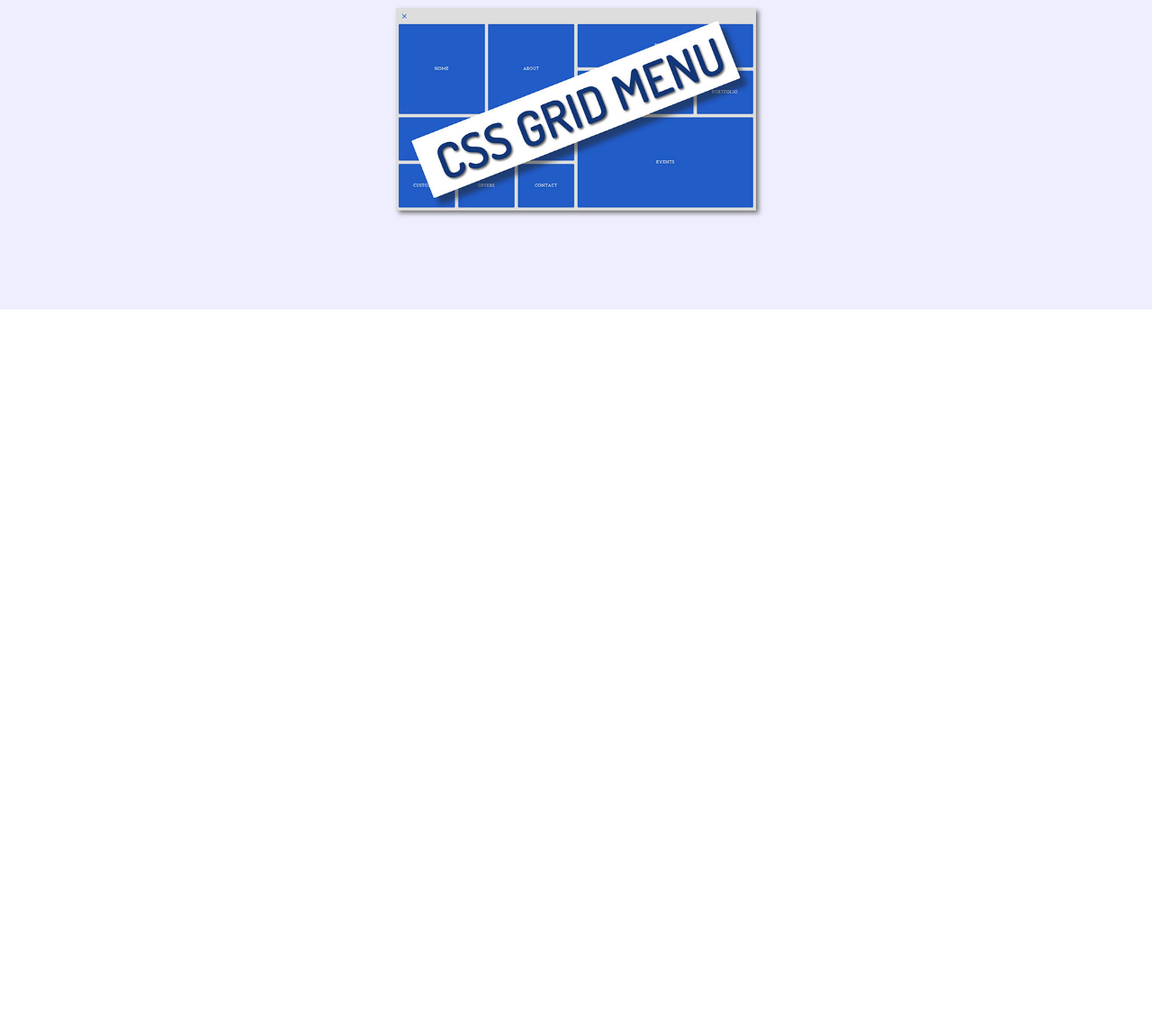
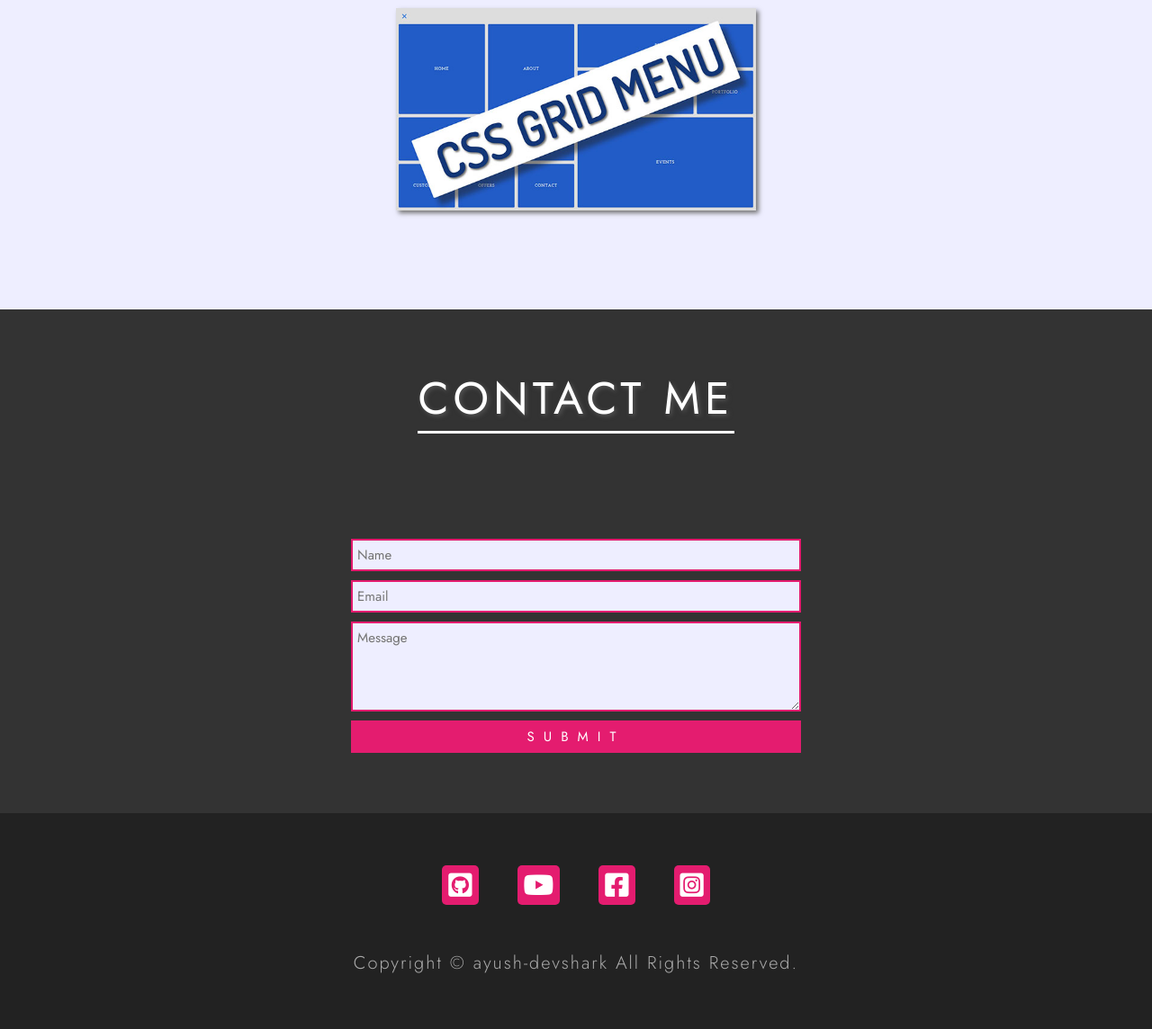
Before and after one commit to ayush-devshark/Portfolio-Website, a plain HTML site: page index.html in a window 1280 px wide. Shown: the part 3294-4438 px from the top of the page at 90% size. Before the commit the page ends 3638 px from the top, so only its background shows below. Drawn offline with Linux system fonts and the light colour scheme.

Commit message:
Adding Contact and Footer

```diff
--- a/index.html
+++ b/index.html
@@ -237,6 +237,44 @@
                 </div>
             </section>
             <!-- End of Section-3 -->
+
+            <!-- Section-4 -->
+            <section class="section-4">
+                <h1 class="section-heading section-4-heading">Contact Me</h1>
+                <form action="" class="contact-form center">
+                    <input type="text" name="" placeholder="Name" />
+                    <input type="email" name="" placeholder="Email" />
+                    <textarea placeholder="Message"></textarea>
+                    <input
+                        type="submit"
+                        value="Submit"
+                        class="contact-form-btn"
+                    />
+                </form>
+            </section>
+            <!-- End of Section-4 -->
+
+            <!-- Section-5 -->
+            <footer class="section-5 center">
+                <div class="social-media">
+                    <a href="" class="social-media-link">
+                        <i class="fab fa-github-square"></i>
+                    </a>
+                    <a href="" class="social-media-link">
+                        <i class="fab fa-youtube"></i>
+                    </a>
+                    <a href="" class="social-media-link">
+                        <i class="fab fa-facebook-square"></i>
+                    </a>
+                    <a href="" class="social-media-link">
+                        <i class="fab fa-instagram-square"></i>
+                    </a>
+                </div>
+                <p class="copyright">
+                    Copyright &copy; ayush-devshark All Rights Reserved.
+                </p>
+            </footer>
+            <!-- End of Section-5 -->
         </div>
         <script src="script.js"></script>
     </body>
--- a/style.css
+++ b/style.css
@@ -292,4 +292,87 @@ html {
     bottom: 5rem;
     transition: bottom 0.3s 0.3s;
 }
-/* End of Section-3 */ ;
+/* End of Section-3 */
+
+/* Section-4 */
+.section-4 {
+    width: 100%;
+    height: 70vh;
+    background-color: #333;
+    display: flex;
+    flex-direction: column;
+    align-items: center;
+    justify-content: space-evenly;
+}
+
+.section-4-heading {
+    color: #fff;
+    box-shadow: none;
+    border-color: #fff;
+    margin-bottom: 5rem;
+}
+
+.contact-form {
+    width: 50rem;
+    flex-direction: column;
+}
+
+.contact-form input,
+.contact-form textarea {
+    width: 100%;
+    padding: 0.5rem;
+    margin: 0.5rem 0;
+    background-color: #eef;
+    font-size: 1.5rem;
+    border: 0.2rem solid #e41c6f;
+    color: #555;
+}
+
+.contact-form textarea {
+    height: 10rem;
+    max-height: 15rem;
+    max-width: 100%;
+}
+
+.contact-form .contact-form-btn {
+    background-color: #e41c6f;
+    color: #fff;
+    text-transform: uppercase;
+    letter-spacing: 1rem;
+    cursor: pointer;
+}
+/* End of Section-4 */
+
+/* Section-5 */
+.section-5 {
+    width: 100%;
+    height: 30vh;
+    background-color: #222;
+    flex-direction: column;
+}
+
+.social-media {
+    margin-bottom: 5rem;
+}
+
+.social-media-link {
+    margin: 0 2rem;
+    padding: 0.7rem;
+    background-color: #e41c6f;
+    border-radius: 0.5rem;
+    display: inline-block;
+}
+
+.social-media-link i {
+    font-size: 3rem;
+    color: white;
+}
+
+.copyright {
+    color: #aaa;
+    font-size: 2rem;
+    letter-spacing: 0.2rem;
+    font-weight: 300;
+    text-align: center;
+}
+/* End of Section-5 */
```
